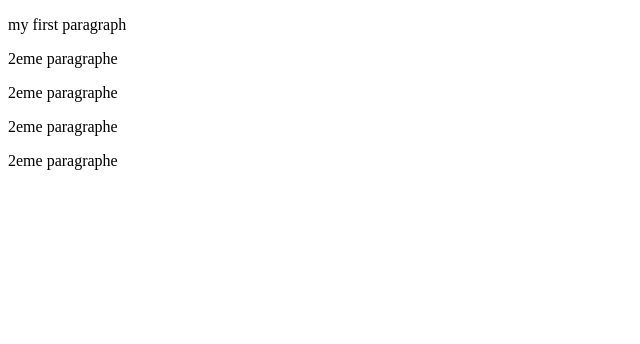
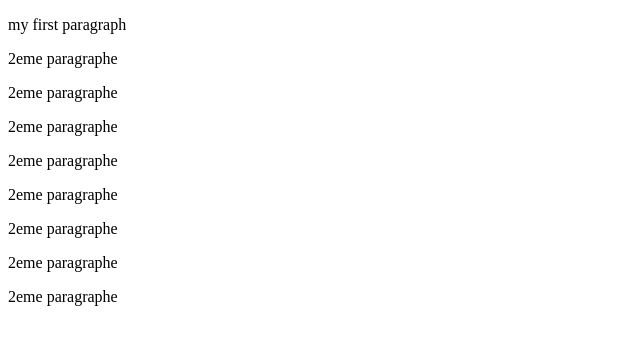
Before and after one commit to joeltnj/mytestproject, a plain HTML site: page index.html in a window 1280 px wide. Shown: the whole page, without its empty margins (0-640 px from the left). Drawn offline with Linux system fonts and the light colour scheme.

Commit message:
Sauvegarde de mes modifications locales

```diff
--- a/index.html
+++ b/index.html
@@ -13,6 +13,10 @@
     <p>2eme paragraphe</p>
     <p>2eme paragraphe</p>
     <p>2eme paragraphe</p>
+    <p>2eme paragraphe</p>
+    <p>2eme paragraphe</p>
+    <p>2eme paragraphe</p>
+    <p>2eme paragraphe</p>
 
 </body>
 </html>
```
